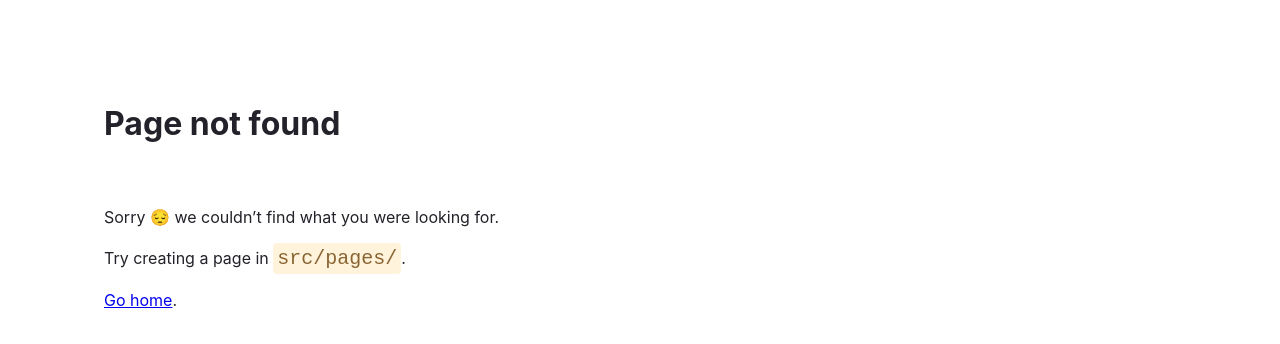
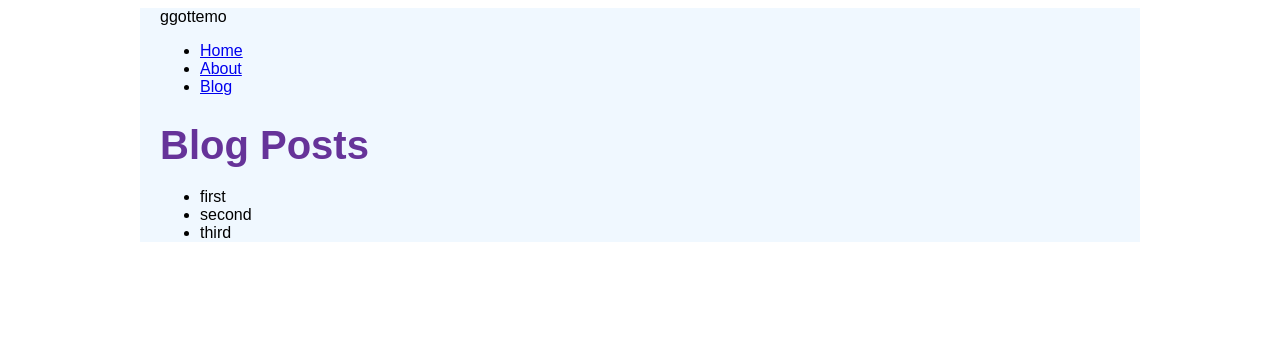
Before and after one commit to ggottemo/portfolio_2, a Gatsby site: page /blog in a window 1280 px wide. Before the commit this address had no page. Built offline with nearby package versions, Linux system fonts and the light colour scheme; Gatsby itself is replaced by a stand-in of ours.

Commit message:
Gatsby Tutorial Part 4

```diff
--- a/gatsby-config.js
+++ b/gatsby-config.js
@@ -1,10 +1,17 @@
 module.exports = {
     siteMetadata: {
-      title: `portfolio_site`,
-        siteUrl: `https://www.yourdomain.tld`,
+      title: `ggottemo`,
+        siteUrl: `https://www.ggottemo.com`,
     },
     plugins: [
         'gatsby-plugin-image',
         'gatsby-plugin-sharp',
+        {
+            resolve: `gatsby-source-filesystem`,
+            options: {
+                name: `blog`,
+                path: `${__dirname}/blog`,
+        }
+    },
     ]
 }
--- a/src/components/layout.js
+++ b/src/components/layout.js
@@ -1,17 +1,30 @@
 import * as React from 'react'
-import { Link } from 'gatsby'
+import { Link, useStaticQuery, graphql } from 'gatsby'
 import {
     container,
     heading,
     navLinks,
     navLinkItem,
-    navLinkText
+    navLinkText,
+    siteTitle,
     } from '../styles/layout.module.css'
+import BlogPage from '../pages/blog'
 
 const Layout = ({  pageTitle, children }) => {
+    const data = useStaticQuery(graphql`
+        query {
+            site {
+                siteMetadata {
+                    title
+                }
+            }
+        }
+    `)
+
     return (
         <div className={container}>
-            <title>{pageTitle}</title>
+            <title>{pageTitle} | {data.site.siteMetadata.title}</title>
+            <header className={siteTitle}>{data.site.siteMetadata.title}</header>
             <nav>
                 <ul className={navLinks}>
                     <li className={navLinkItem}>
@@ -24,6 +37,11 @@ const Layout = ({  pageTitle, children }) => {
                             About
                             </Link>
                         </li>
+                    <li className={BlogPage}>
+                        <Link to="/blog" className={navLinkText}>
+                            Blog
+                            </Link>
+                    </li>
                 </ul>
                 </nav>
             <main>
--- /dev/null
+++ b/src/pages/blog.js
@@ -0,0 +1,32 @@
+import * as React from 'react'
+import { graphql } from 'gatsby'
+import Layout from '../components/layout'
+
+const BlogPage = ({ data }) => {
+    return (
+        <Layout pageTitle="Blog Posts">
+            <ul>
+                {
+                    data.allFile.nodes.map(node => (
+                        <li key={node.name}>
+                            {node.name}
+                        </li>
+                    ) )
+                }
+            </ul>
+
+        </Layout>
+    )
+}
+
+export const query = graphql`
+    query {
+        allFile {
+            nodes {
+                name
+            }
+        }
+    }
+`
+
+export default BlogPage
--- a/src/pages/index.js
+++ b/src/pages/index.js
@@ -7,7 +7,7 @@ import { StaticImage } from 'gatsby-plugin-image'
 const IndexPage = () => {
   return (
     <Layout pageTitle="Home Page">
-      <p>I'm making this by following hte Gatsby Tutorial. </p>
+      <p>I'm making this by following the Gatsby Tutorial. </p>
       <StaticImage
       alt="Night Sky"
       src="../images/blue_night.png"
--- a/src/styles/layout.module.css
+++ b/src/styles/layout.module.css
@@ -24,3 +24,8 @@
     font-weight: bold;
     color: #333;
 }
+.site-title{
+    font-size: 3rem;
+    font-weight: bold;
+    color: #333;
+}
```
Also changed, not shown: blog/first.mdx (added), blog/second.mdx (added), blog/third.mdx (added).
